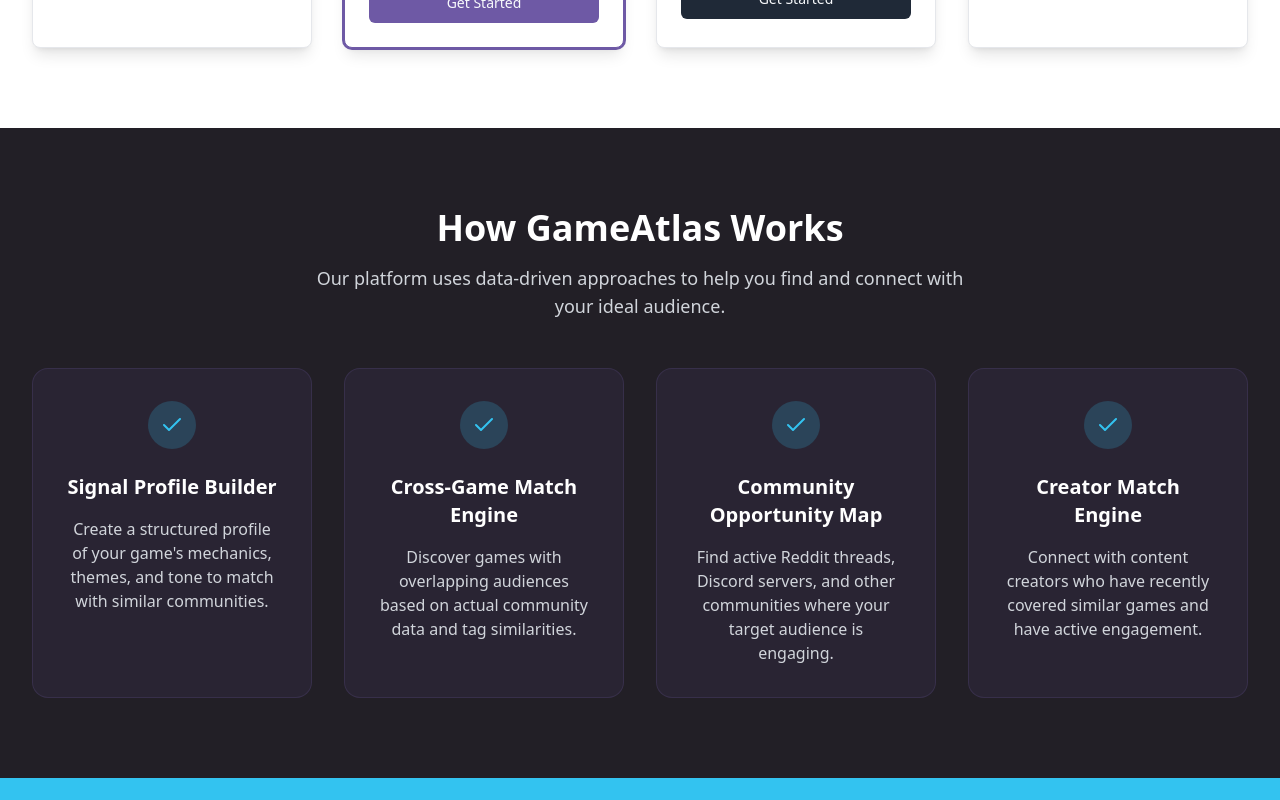
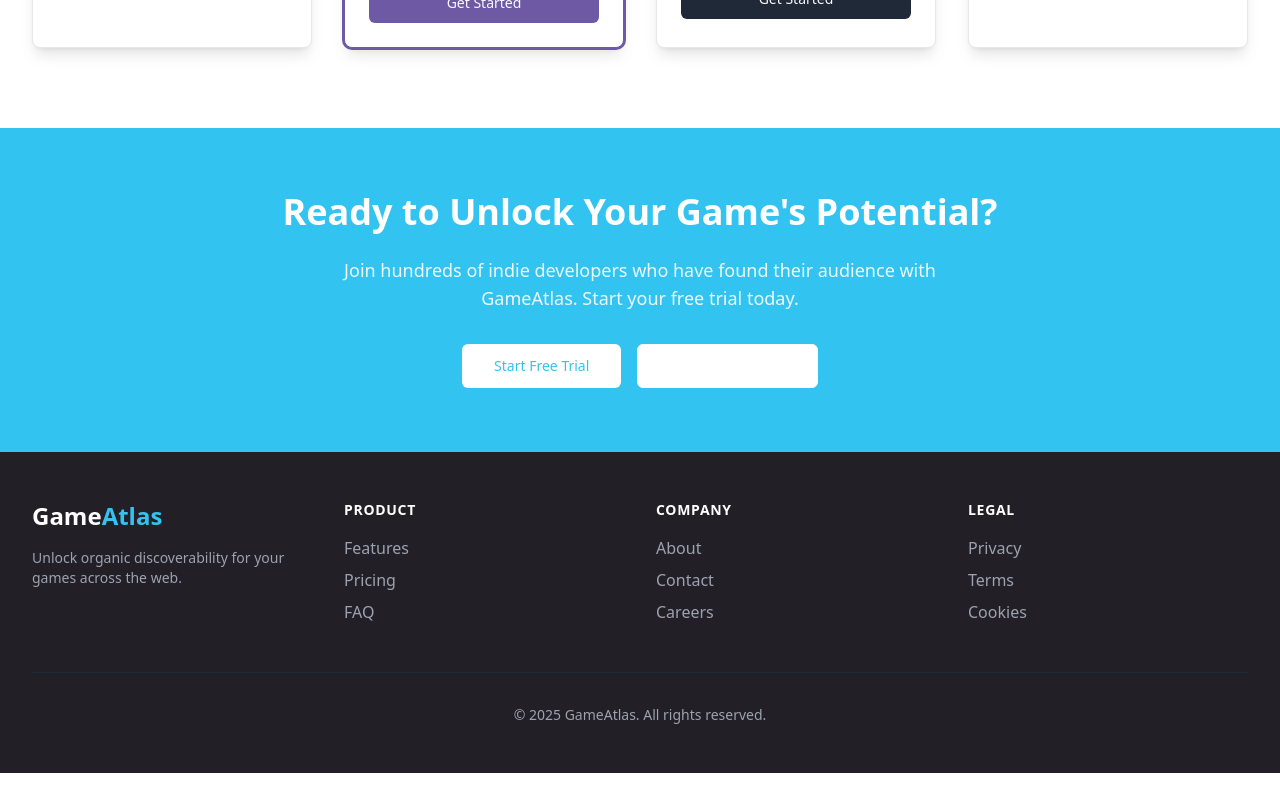
Before and after one commit to Dknight203/atlas-game-spark, a React (Vite) app: page / in a window 1280 px wide. Shown: the part 2620-3420 px from the top of the page. After the commit the page ends 3393 px from the top, so only its background shows below. Built offline with nearby package versions, Linux system fonts and the light colour scheme.

Commit message:
Fix: Remove duplicate "How It Works" section
Removed the duplicate "How It Works" section from the landing page.

```diff
--- a/src/pages/Index.tsx
+++ b/src/pages/Index.tsx
@@ -3,7 +3,6 @@ import Navbar from "@/components/Navbar";
 import Hero from "@/components/Hero";
 import Features from "@/components/Features";
 import Pricing from "@/components/Pricing";
-import Testimonial from "@/components/Testimonial";
 import CallToAction from "@/components/CallToAction";
 import Footer from "@/components/Footer";
 
@@ -14,7 +13,6 @@ const Index = () => {
       <Hero />
       <Features />
       <Pricing />
-      <Testimonial />
       <CallToAction />
       <Footer />
     </div>
```
